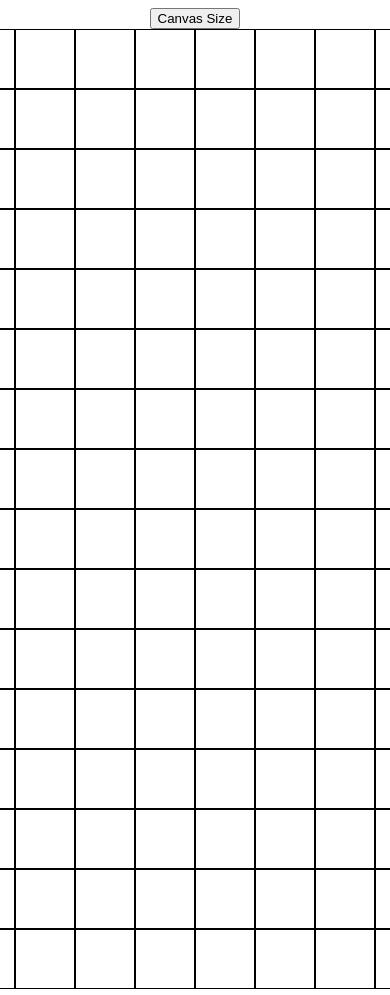
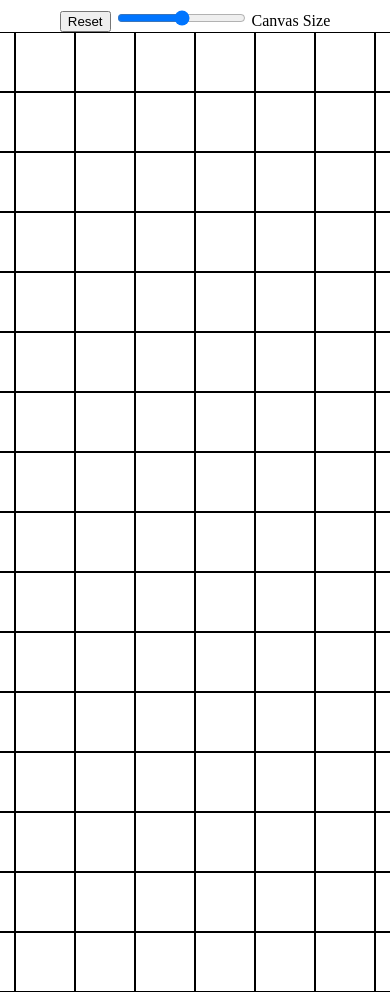
Before and after one commit to Tom-Pierce/etch-a-sketch, a plain HTML site: page index.html in a window 390 px wide. Shown: the top 995 px of the page. Drawn offline with Linux system fonts and the light colour scheme.

Commit message:
Change the canvas size via a slider
A responsive slider now controls the size of the canvas and the reset button clears the canvas.
Added comments to make the code more readable

```diff
--- a/index.html
+++ b/index.html
@@ -11,7 +11,9 @@
 
 <body>
     <div class="options">
-        <button id="canvasSize" prompt onclick="changeCanvasSize()">Canvas Size</button>
+        <button id="reset" prompt onclick="resetCanvas()">Reset</button>
+        <input type="range" id="canvasSize" name="canvasSize" oninput="changeCanvasSize()" min="1" max="64" step="1">
+        <label for="canvasSize">Canvas Size</label>
     </div>
     <div id="canvas" class="container">
 
--- a/script.js
+++ b/script.js
@@ -1,18 +1,19 @@
 function createCanvas(size) {
 
+    // set the main container to "canvas"
     const canvas = document.querySelector("#canvas");
 
-    for (i = 0; i < size; i++) {
-        for (j = 0; j < size; j++) {
+    //loops through to make each "pixel" and appends it to the canvas
+        for (j = 0; j < size*size; j++) {
             const div = document.createElement("div");
             div.classList.add("pixel");
             canvas.appendChild(div);
 
         }
-    }
     listenForMouse();
 }
 
+// add a mouseover event listener to each pixel
 function listenForMouse() {
 
     let pixels = document.querySelectorAll(".pixel");
@@ -25,7 +26,7 @@ function listenForMouse() {
 }
 
 function changeCanvasSize() {
-    const canvasSize = prompt("What size canvas would you like?");
+    const canvasSize = document.getElementById("canvasSize").value;
     clearCanvas();
     createCanvas(canvasSize);
     changePixelSize(canvasSize);
@@ -33,20 +34,34 @@ function changeCanvasSize() {
 
 function changePixelSize(canvasSize) {
 
+    //loops through each pixel and makes it fit into the canvas
     let pixels = document.querySelectorAll(".pixel");
-    pixelWidth = 960/canvasSize;
-    pixelHeight = 960/canvasSize;
+    pixelWidth = 960 / canvasSize;
+    pixelHeight = 960 / canvasSize;
     for (i = 0; i < pixels.length; i++) {
         pixels[i].style.width = pixelWidth + "px";
-        pixels[i].style.height = pixelHeight +"px";
-        }
+        pixels[i].style.height = pixelHeight + "px";
     }
+}
 
 function clearCanvas() {
+
+    //removes every single appended node to clear the canvas
     const canvas = document.querySelector("#canvas");
     while (canvas.lastChild) {
         canvas.removeChild(canvas.lastChild);
     }
 }
 
+function resetCanvas() {
+
+    //sets all pixels to white to reset the canvas
+    let pixels = document.querySelectorAll(".pixel");
+
+    for (i = 0; i < pixels.length; i++) {
+        pixels[i].style.backgroundColor = "white";
+
+    }
+}
+//initializes the canvas
 createCanvas(16);
```
